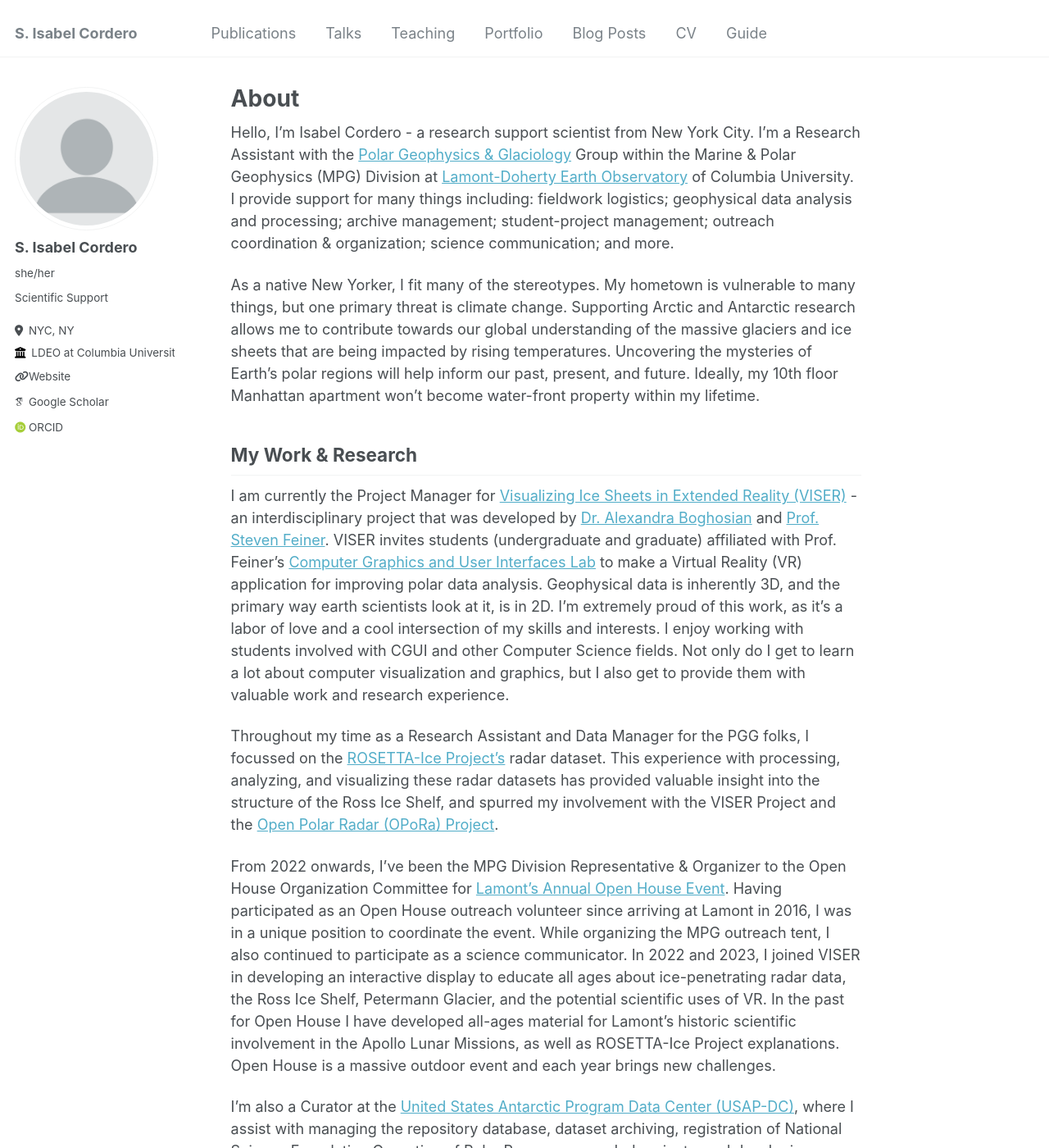
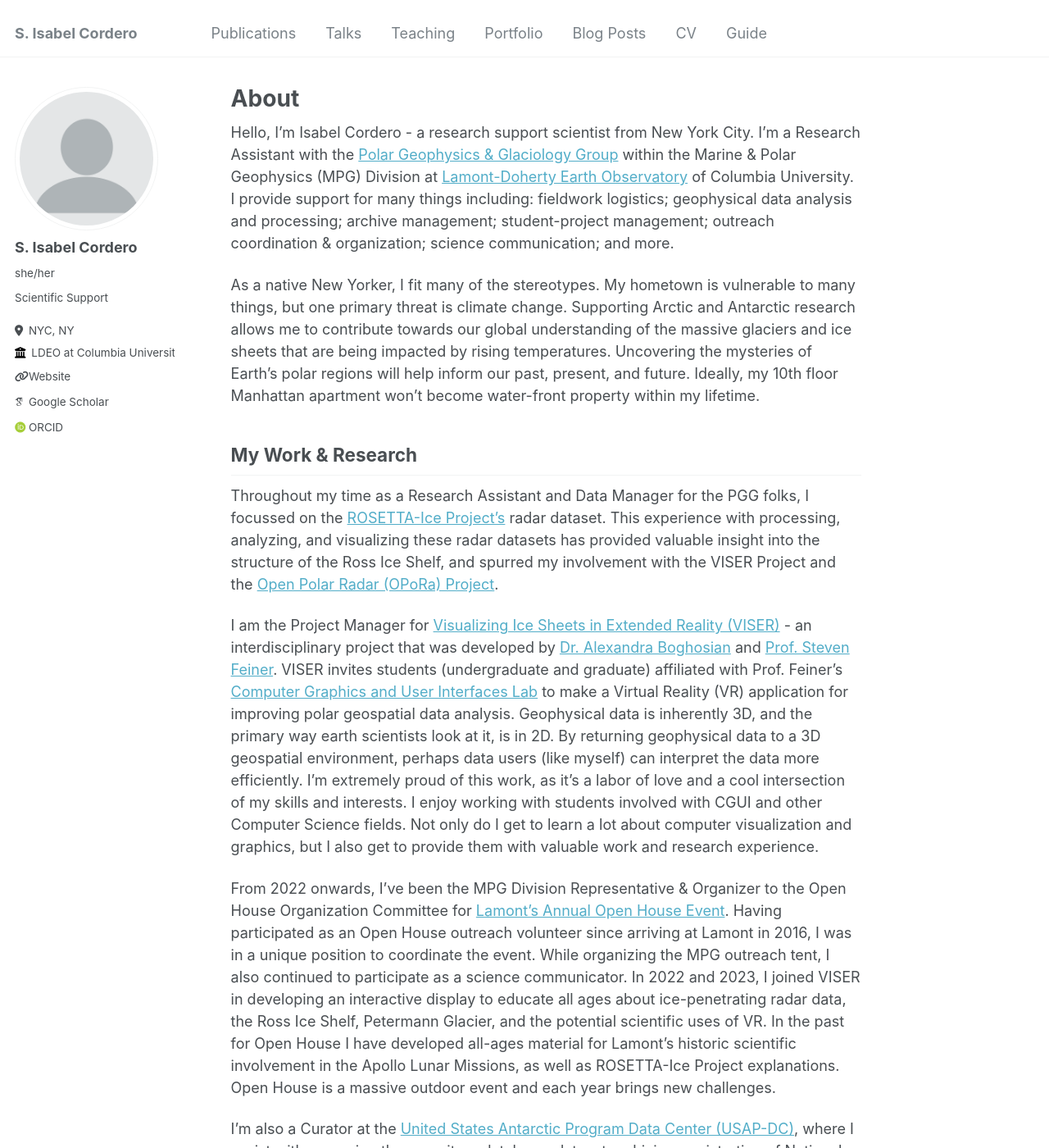
Before and after one commit to sicordero/sicordero.github.io, a Jekyll site: the page built from _pages/about.md, in a window 1280 px wide and 1400 px high. Shown: the whole window at 82% size. Built offline with Jekyll 4.4.1, drawn with Linux system fonts in a browser that asks for light colours; some web fonts are replaced; some of the changed text lies outside the part shown.

Commit message:
about update
reworked a few things again

```diff
--- a/_pages/about.md
+++ b/_pages/about.md
@@ -6,16 +6,16 @@ redirect_from:
   - /about/
   - /about.html
 ---
-Hello, I'm Isabel Cordero - a research support scientist from New York City. I'm a Research Assistant with the [Polar Geophysics & Glaciology](https://pgg.ldeo.columbia.edu) Group within the Marine & Polar Geophysics (MPG) Division at [Lamont-Doherty Earth Observatory](https://ldeo.columbia.edu) of Columbia University. I provide support for many things including: fieldwork logistics; geophysical data analysis and processing; archive management; student-project management; outreach coordination & organization; science communication; and more.
+Hello, I'm Isabel Cordero - a research support scientist from New York City. I'm a Research Assistant with the [Polar Geophysics & Glaciology Group](https://pgg.ldeo.columbia.edu) within the Marine & Polar Geophysics (MPG) Division at [Lamont-Doherty Earth Observatory](https://ldeo.columbia.edu) of Columbia University. I provide support for many things including: fieldwork logistics; geophysical data analysis and processing; archive management; student-project management; outreach coordination & organization; science communication; and more.
 
 As a native New Yorker, I fit many of the stereotypes. My hometown is vulnerable to many things, but one primary threat is climate change. Supporting Arctic and Antarctic research allows me to contribute towards our global understanding of the massive glaciers and ice sheets that are being impacted by rising temperatures. Uncovering the mysteries of Earth's polar regions will help inform our past, present, and future. Ideally, my 10th floor Manhattan apartment won't become water-front property within my lifetime.
 
 
 My Work & Research
 ------
-I am currently the Project Manager for [Visualizing Ice Sheets in Extended Reality (VISER)](https://pgg.ldeo.columbia.edu/projects/VISER) - an interdisciplinary project that was developed by [Dr. Alexandra Boghosian](https://alexandraboghosian.com/) and [Prof. Steven Feiner](https://www.cs.columbia.edu/~feiner/). VISER invites students (undergraduate and graduate) affiliated with Prof. Feiner's [Computer Graphics and User Interfaces Lab](https://graphics.cs.columbia.edu/home) to make a Virtual Reality (VR) application for improving polar data analysis. Geophysical data is inherently 3D, and the primary way earth scientists look at it, is in 2D. I'm extremely proud of this work, as it's a labor of love and a cool intersection of my skills and interests. I enjoy working with students involved with CGUI and other Computer Science fields. Not only do I get to learn a lot about computer visualization and graphics, but I also get to provide them with valuable work and research experience.
+Throughout my time as a Research Assistant and Data Manager for the PGG folks, I focussed on the [ROSETTA-Ice Project's](https://pgg.ldeo.columbia.edu/projects/ROSETTA-Ice) radar dataset. This experience with processing, analyzing, and visualizing these radar datasets has provided valuable insight into the structure of the Ross Ice Shelf, and spurred my involvement with the VISER Project and the [Open Polar Radar (OPoRa) Project](https://people.climate.columbia.edu/projects/view/2389).
 
-Throughout my time as a Research Assistant and Data Manager for the PGG folks, I focussed on the [ROSETTA-Ice Project's](https://pgg.ldeo.columbia.edu/projects/ROSETTA-Ice) radar dataset. This experience with processing, analyzing, and visualizing these radar datasets has provided valuable insight into the structure of the Ross Ice Shelf, and spurred my involvement with the VISER Project and the [Open Polar Radar (OPoRa) Project](https://people.climate.columbia.edu/projects/view/2389).
+I am the Project Manager for [Visualizing Ice Sheets in Extended Reality (VISER)](https://pgg.ldeo.columbia.edu/projects/VISER) - an interdisciplinary project that was developed by [Dr. Alexandra Boghosian](https://alexandraboghosian.com/) and [Prof. Steven Feiner](https://www.cs.columbia.edu/~feiner/). VISER invites students (undergraduate and graduate) affiliated with Prof. Feiner's [Computer Graphics and User Interfaces Lab](https://graphics.cs.columbia.edu/home) to make a Virtual Reality (VR) application for improving polar geospatial data analysis. Geophysical data is inherently 3D, and the primary way earth scientists look at it, is in 2D. By returning geophysical data to a 3D geospatial environment, perhaps data users (like myself) can interpret the data more efficiently. I'm extremely proud of this work, as it's a labor of love and a cool intersection of my skills and interests. I enjoy working with students involved with CGUI and other Computer Science fields. Not only do I get to learn a lot about computer visualization and graphics, but I also get to provide them with valuable work and research experience.
 
 From 2022 onwards, I've been the MPG Division Representative & Organizer to the Open House Organization Committee for [Lamont's Annual Open House Event](openhouse.ldeo.columbia.edu/about). Having participated as an Open House outreach volunteer since arriving at Lamont in 2016, I was in a unique position to coordinate the event. While organizing the MPG outreach tent, I also continued to participate as a science communicator. In 2022 and 2023, I joined VISER in developing an interactive display to educate all ages about ice-penetrating radar data, the Ross Ice Shelf, Petermann Glacier, and the potential scientific uses of VR. In the past for Open House I have developed all-ages material for Lamont's historic scientific involvement in the Apollo Lunar Missions, as well as ROSETTA-Ice Project explanations. Open House is a massive outdoor event and each year brings new challenges.
 
@@ -32,4 +32,4 @@ Student-rush tickets for the performing arts, led to theater programs, which led
 
 City-funded entry to museums during dinosaur phases, gems and mineral phases, Greek pantheon phases, Egyptian pharaoh phases, and many more childhood micro-obsessions, led to a B.A. in Archaeology/Anthropology. My academic and fieldwork experience during my degree gave me skills that have been applicable in other facets of life and directly contributed to my current work in remote sensing and geophysical data processing.
 
-I've also been a Manchester United fan since the early 2000's, and I'm a huge soccer fan. So make of that what you will!
+Aside from all of that, I'm a huge soccer fan and follow the English Premier League very closely. I've been a Manchester United fan since the early 2000's - United 'til I die!
```
